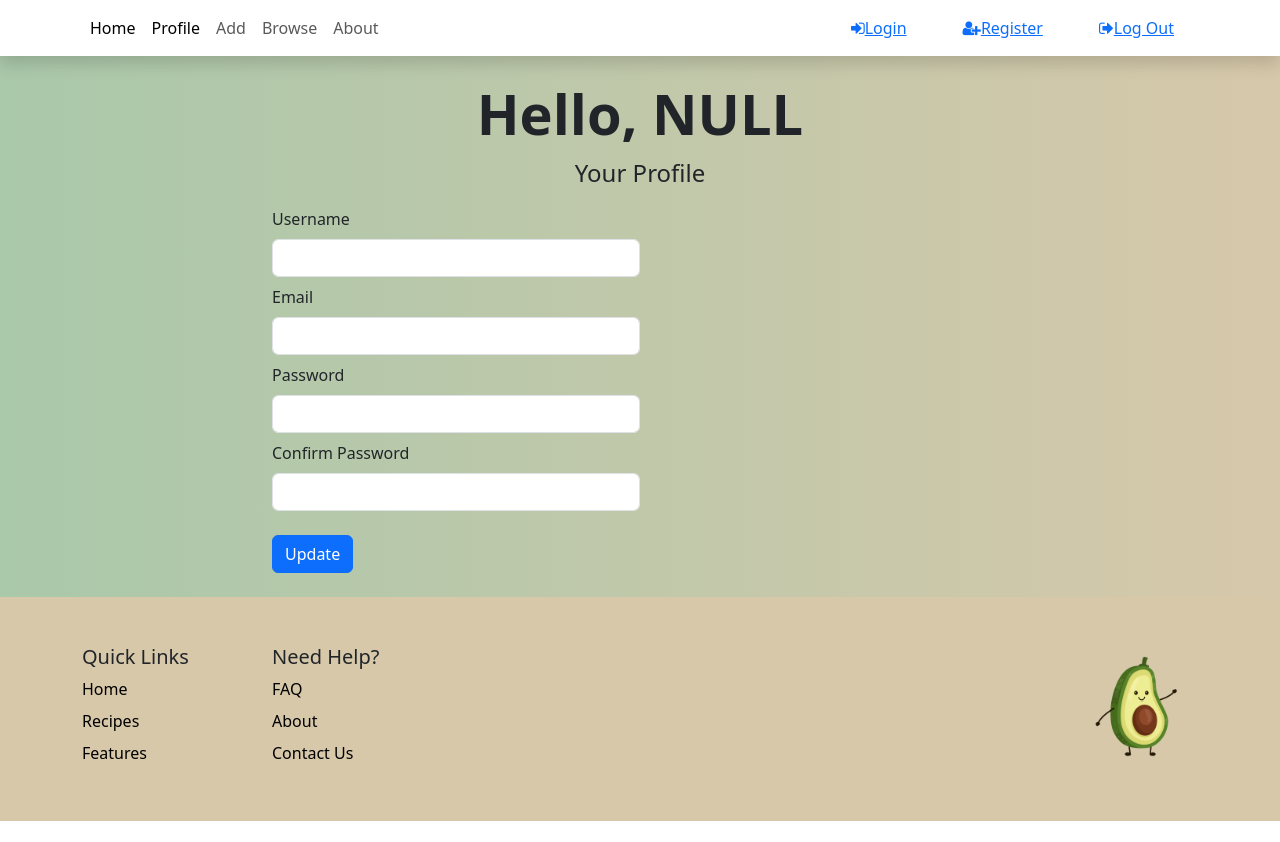
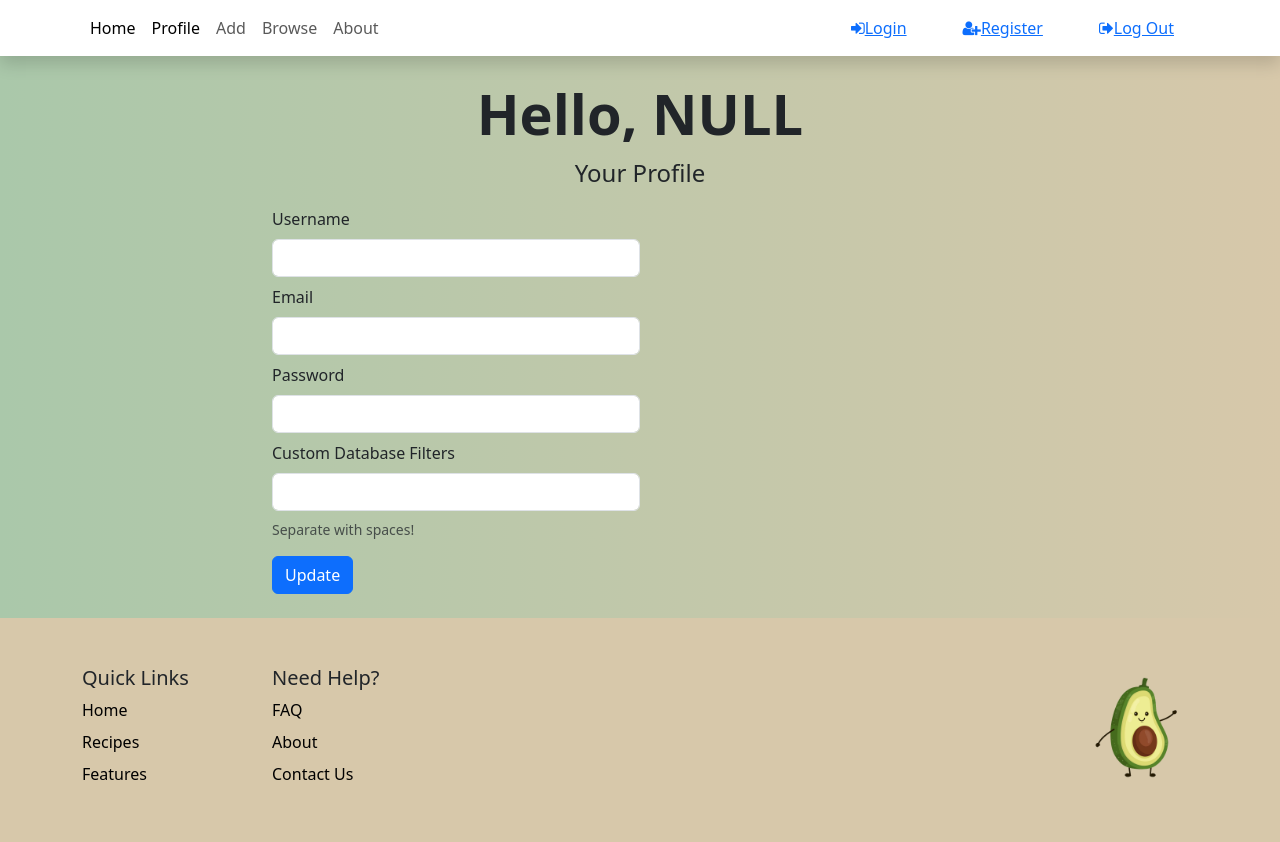
Before and after one commit to detectivesnakes/nourishnetfinal2, a React (Create React App) app in the folder client/: page /dashboard in a window 1280 px wide. Before the commit the page ends 821 px from the top, so only its background shows below. Built offline with nearby package versions, Linux system fonts and the light colour scheme.

Commit message:
minor tweak
really just merging pc --> main

```diff
--- a/client/src/components/Dashboard.jsx
+++ b/client/src/components/Dashboard.jsx
@@ -52,7 +52,7 @@ const Dashboard = () => {
                   </div>
                   <div class="mb-2">
                     <label htmlFor="exampleInputPassword1" class="form-label">
-                      Confirm Password
+                      Custom Database Filters
                     </label>
                     <input
                       type="password"
@@ -61,6 +61,7 @@ const Dashboard = () => {
                       name="password"
                     />
                   </div>
+                  <div id="emailHelp" class="form-text">Separate with spaces!</div>
                   <button type="submit" class="btn btn-primary my-2 mt-3 mb-3">Update</button>
                 </form>
               </div>
--- a/client/src/components/Recipes.jsx
+++ b/client/src/components/Recipes.jsx
@@ -5,7 +5,7 @@ import axios from 'axios';
 import {FaPizzaSlice, FaHamburger} from 'react-icons/fa';
 import {GiNoodles, GiChopsticks} from 'react-icons/gi';
 import styled from 'styled-components';
-import Trending from "../components/Trending";
+//import Trending from "../components/Trending";
 
 
 const Recipes = () => {
```
